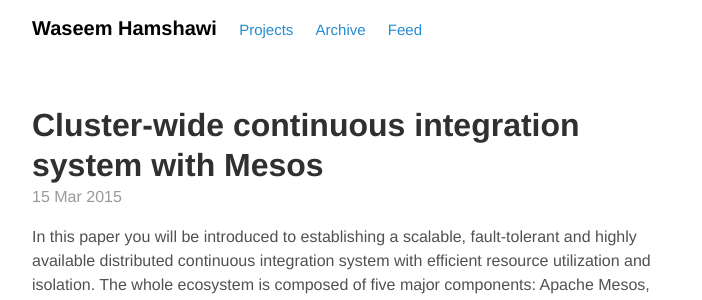
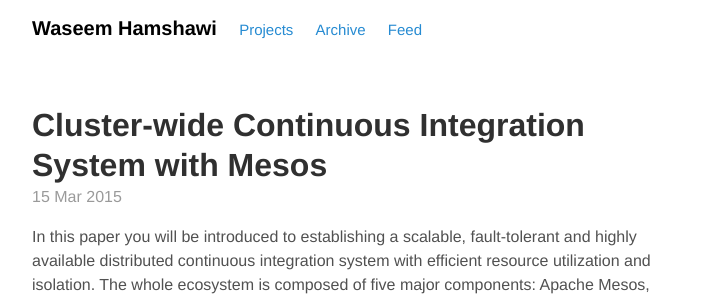
Before and after one commit to waseemh/waseemh.github.io_F, a Jekyll site: the page built from _posts/2015-03-15-cluster-wideci-system-mesos-jenkins.md, in a window 1280 px wide. Shown: the top 300 px of the page, without its empty margins (288-990 px from the left). Built offline with Jekyll 4.4.1, drawn with Linux system fonts in a browser that asks for light colours; Markdown is read by kramdown in place of the engine named in the settings.

```diff
--- a/_posts/2015-03-15-scalable-cluster-wideci-system-mesos-jenkins.md
+++ b/_posts/2015-03-15-cluster-wideci-system-mesos-jenkins.md
@@ -1,6 +1,6 @@
 ---
 layout: post
-title: "Cluster-wide continuous integration system with Mesos"
+title: "Cluster-wide Continuous Integration System with Mesos"
 comments: true
 permalink: cluster-wide-ci-system-mesos
 ---
```
